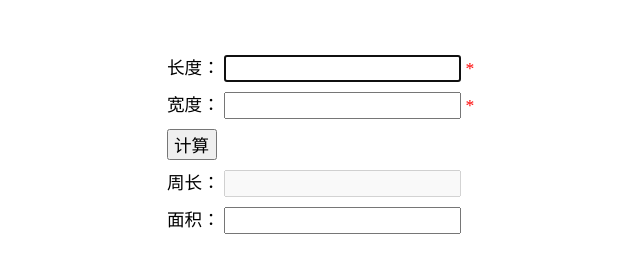
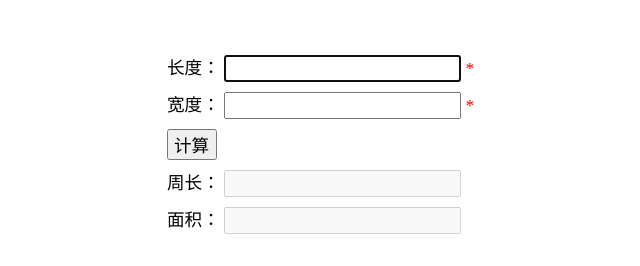
Before and after one commit to yangmeijing/rectangle, a website: page index.html in a window 1280 px wide. Shown: the whole page, without its empty margins (288-928 px from the left). Drawn offline with nearby package versions, Linux system fonts and the light colour scheme.

Commit message:
矩形计算器

```diff
--- a/index.html
+++ b/index.html
@@ -24,7 +24,7 @@
     <input type="text" id="perimeter" disabled>
     <br>
     <lable>面积：</lable>
-    <input type="text" id="area" disable>
+    <input type="text" id="area" disabled>
     <br>
   </div>
   <script src="//apps.bdimg.com/libs/jquery/2.1.4/jquery.min.js"></script>
```
